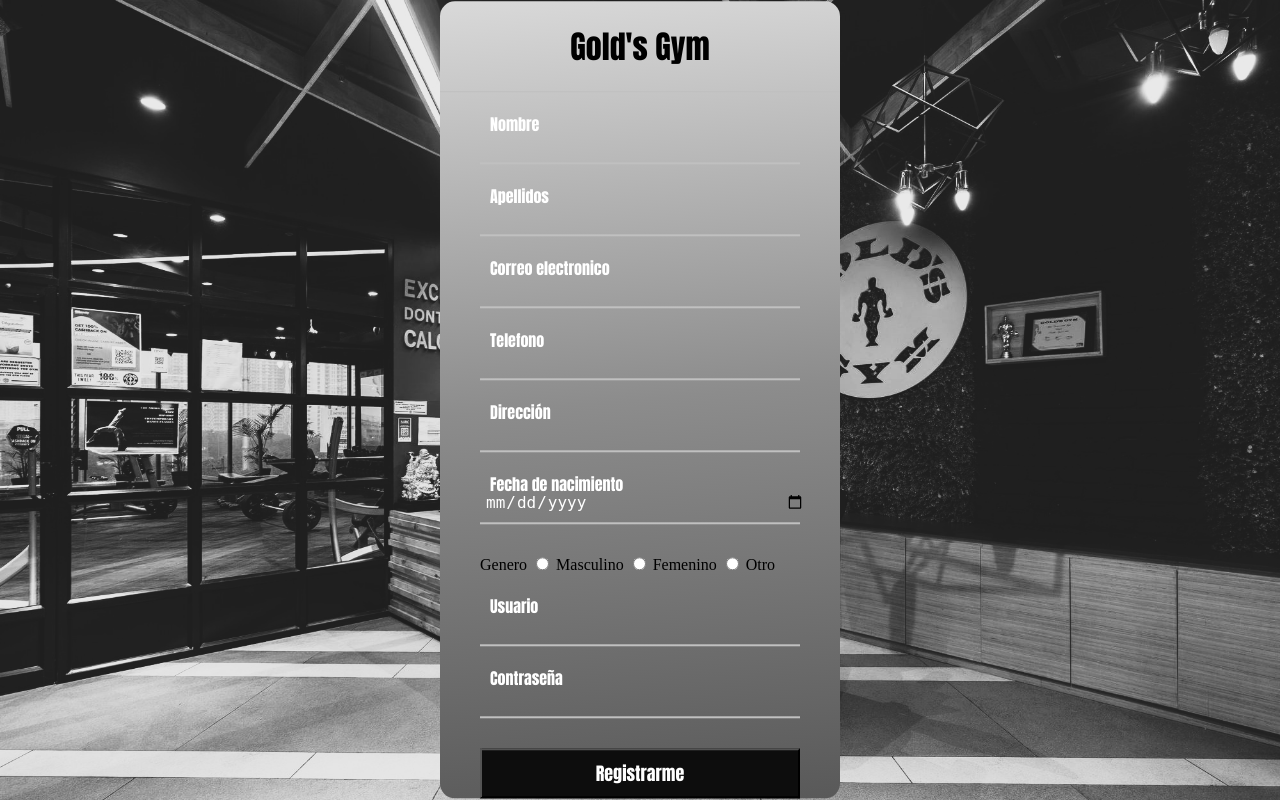
After one commit to antoniom57/proyectoPW, a PHP site: page /registro.php in a window 1280 px wide. The commit adds this page. Run offline with PHP 8.4, Linux system fonts and the light colour scheme.

Commit message:
primer avance en la pagina de registro

```diff
--- a/estilos.css
+++ b/estilos.css
@@ -264,3 +264,103 @@
     border-color: #0D0D0D;
     transition: .5s;
 }
+
+.register{
+    background-image: url(media/img/fondo4.png);
+    background-size: 100%;
+}
+
+.formRegister{
+    position: absolute;
+    top: 50%;
+    left: 50%;
+    transform: translate(-50%,-50%);
+    width: 400px;
+    border-radius: 15px;
+    background: linear-gradient(175deg, #D9D9D9,#8C8C8C,#595959 );
+}
+
+.formRegister h1{
+    text-align: center;
+    padding: 0 0 20px 0;
+    border-bottom: 1px solid silver;
+    font-family: Impact, Haettenschweiler, 'Arial Narrow Bold', sans-serif;
+    font-weight: 400;
+}
+
+.formRegister form{
+    padding: 0 40px;
+    box-sizing: border-box;
+}
+
+
+form .registro{
+    position: relative;
+    border-bottom: 2px solid silver;
+    margin: 30px 0;
+    font-family: Impact, Haettenschweiler, 'Arial Narrow Bold', sans-serif;
+    font-weight: 200;
+}
+
+.registro input{
+    width: 100%;
+    padding: 0 5px;
+    height: 40px;
+    font-size: 16px;
+    border: none;
+    background: none;
+    outline: none;
+    color: white;
+}
+
+
+.registro label{
+    position: absolute;
+    top: 5%;
+    left: 10px;
+    color: white;
+    transform: translateY(-50%);
+    font-size: 16px;
+    pointer-events: none;
+    transition: .5s;
+}
+
+.registro span::before{
+    content: '';
+    position: absolute;
+    top: 40px;
+    left: 0;
+    width: 0%;
+    height: 2px;
+    background: #8C8C8C;
+    transition: .5s;
+}
+
+
+.registro input:focus ~ label,
+.registro input:focus ~ label{
+    top: -5px;
+    color: white;
+}
+
+.registro input:focus ~ span::before,
+.registro input:focus ~ span::before{
+    width: 100%;
+}
+
+.btnregister{
+    width: 100%;
+    height: 50px;
+    background: #0D0D0D;
+    font-size: 18px;
+    color: white;
+    cursor: pointer;
+    outline: none;
+    font-family: Impact, Haettenschweiler, 'Arial Narrow Bold', sans-serif;
+    font-weight: 50;
+}
+
+.btnregister:hover{
+    border-color: #0D0D0D;
+    transition: .5s;
+}
--- a/gimnasio.sql
+++ b/gimnasio.sql
@@ -4,8 +4,7 @@
 
 create table clientes(
 id_cliente int(9) not null auto_increment primary key,
-ap_paterno varchar(50) not null,
-ap_materno varchar(50) not null,
+apellidos varchar(100),
 nombre varchar(50) not null,
 direccion text not null,
 telefono varchar(10) not null,
--- /dev/null
+++ b/registro.php
@@ -0,0 +1,74 @@
+<!DOCTYPE html>
+<html lang="en">
+<head>
+    <meta charset="UTF-8">
+    <meta name="viewport" content="width=device-width, initial-scale=1.0">
+    <title>Gold's Gym</title>
+    <link rel="shortcut icon" href="media/img/gym.png" type="image/x-icon">
+    <link rel="stylesheet" href="estilos.css">
+</head>
+<body class="register">
+
+<div class="formRegister">
+        <h1>Gold's Gym</h1>
+        <form action="submitRegistro" method="post">
+            <div class="registro">
+                <input name="nombre" type="text" required>
+                <label>Nombre</label>
+            </div>
+
+            <div class="registro">
+                <input name="apellidos" type="text" required>
+                <label>Apellidos</label>
+            </div>
+
+            <div class="registro">
+                <input name="email" type="email" required>
+                <label>Correo electronico</label>
+            </div>
+
+            <div class="registro">
+                <input name="telefono" type="text" required>
+                <label>Telefono</label>
+            </div>
+
+            <div class="registro">
+                <input name="direccion" type="text" required>
+                <label>Dirección</label>
+            </div>
+
+            <div class="registro">
+                <input name="fechaNacimiento" type="date" required>
+                <label>Fecha de nacimiento</label>
+            </div>
+
+            <div class="registroGen">
+                <label>Genero</label>
+                <input type="radio" name="genero" value="Masculino"> Masculino
+                <input type="radio" name="genero" value="Femenino"> Femenino
+                <input type="radio" name="genero" value="Otro"> Otro
+            </div>
+
+            <div class="registro">
+                <input name="nombre_usuario" type="text" required>
+                <label>Usuario</label>
+            </div>
+
+            <div class="registro">
+                <input name="contraseña" type="password" required>
+                <label>Contraseña</label>
+            </div>
+
+            <button class="btnregister">Registrarme</button>
+
+
+
+        </form>
+
+
+    </div>
+
+
+
+</body>
+</html>
```
Also changed, not shown: media/img/fondo4.png (added).
